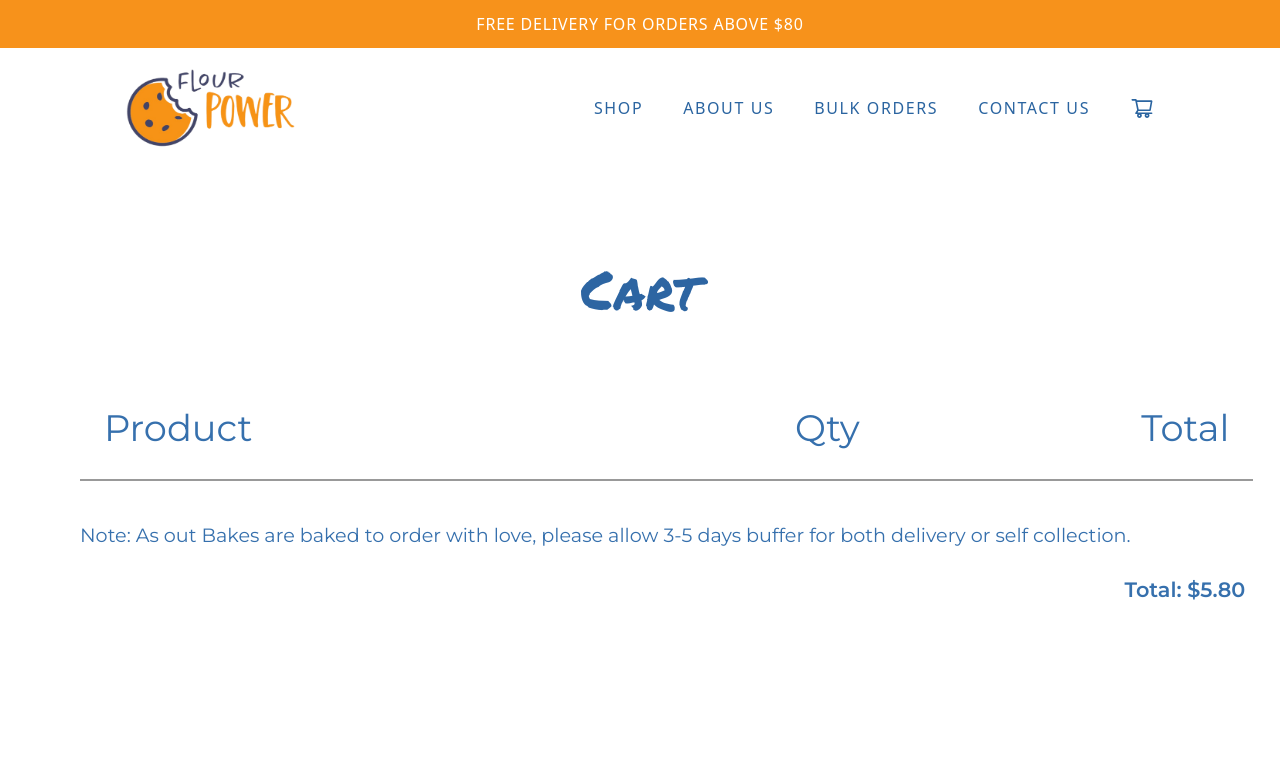
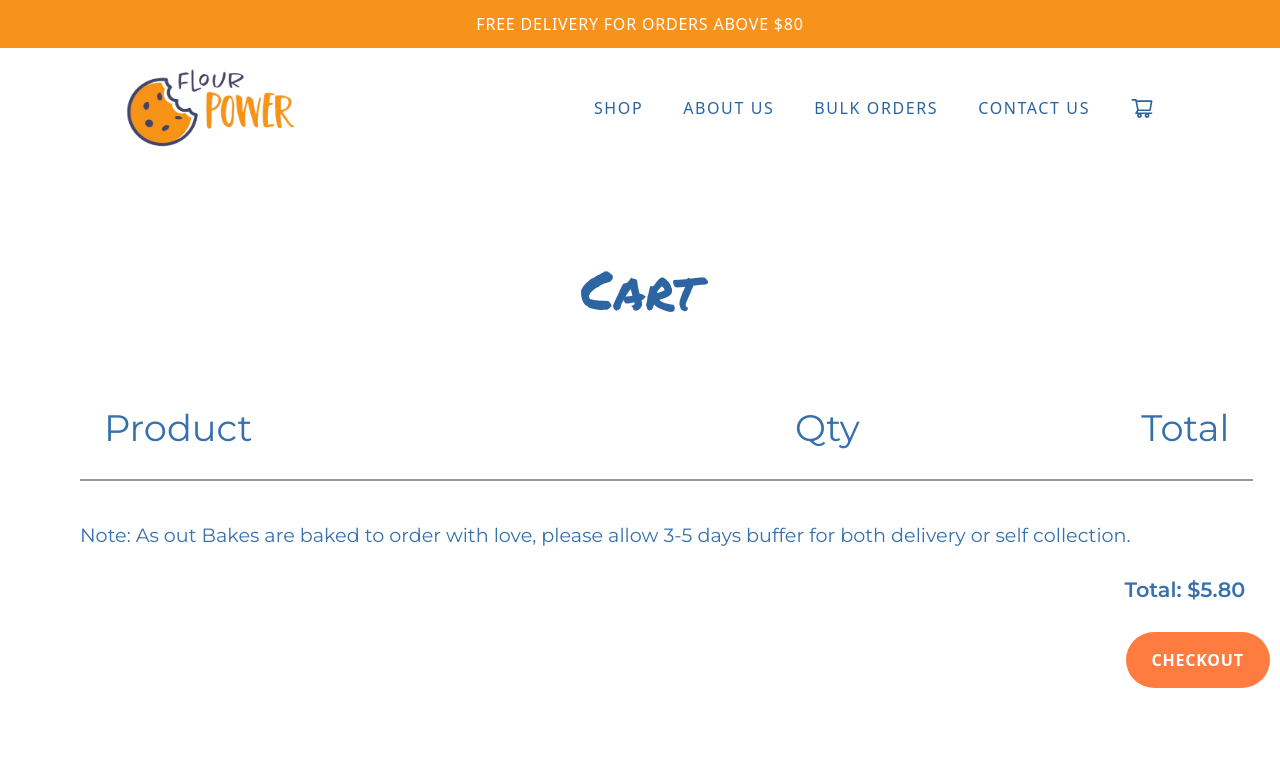
Before and after one commit to SamuelPhua/Client, a React (Vite) app: page /cart in a window 1280 px wide. Shown: the top 769 px of the page. Built offline with nearby package versions, Linux system fonts and the light colour scheme.

Commit message:
update button

```diff
--- a/src/Components/BulkOrder.jsx
+++ b/src/Components/BulkOrder.jsx
@@ -1,7 +1,7 @@
 import React from "react";
 import { useNavigate } from "react-router-dom";
 import Banner from "./reusables/Banner";
-import Button from "./reusables/OrangeButton";
+import ButtonOrange from "./reusables/ButtonOrange";
 
 const BulkOrder = () => {
   // Navigate to the contact us page
@@ -136,7 +136,7 @@ const BulkOrder = () => {
           LIKE WHAT YOU SEE? CONTACT US HERE!
         </h2>
         <div className="text-center mx-auto">
-          <Button
+          <ButtonOrange
             displayName="CONTACT US"
             width="10rem"
             onClick={navigateToContactUs}
--- a/src/Components/Cart.jsx
+++ b/src/Components/Cart.jsx
@@ -3,7 +3,7 @@ import { useNavigate } from "react-router-dom";
 // Start of CSS Stuff:
 import placeholderImg from "../assets/imagesAboutUs/CartPage-KraftPouch.jpg";
 
-import Button from "./reusables/OrangeButton";
+import ButtonOrange from "./reusables/ButtonOrange";
 import CartProduct from "./CartProduct";
 import DataContext from "./context/DataContext";
 
@@ -151,7 +151,7 @@ const Cart = ({ shoppingCart }) => {
       {/* Last Row */}
       <div className="w-11/12 grid grid-cols-7 ml-20 p-10">
         <div className="col-start-7 flex justify-end items-center mr-[-7.8rem] mt-[-7.5rem]">
-          <Button displayName="CHECKOUT" onClick={navigateToCheckout} />
+          <ButtonOrange displayName="CHECKOUT" onClick={navigateToCheckout} />
         </div>
       </div>
     </>
```
